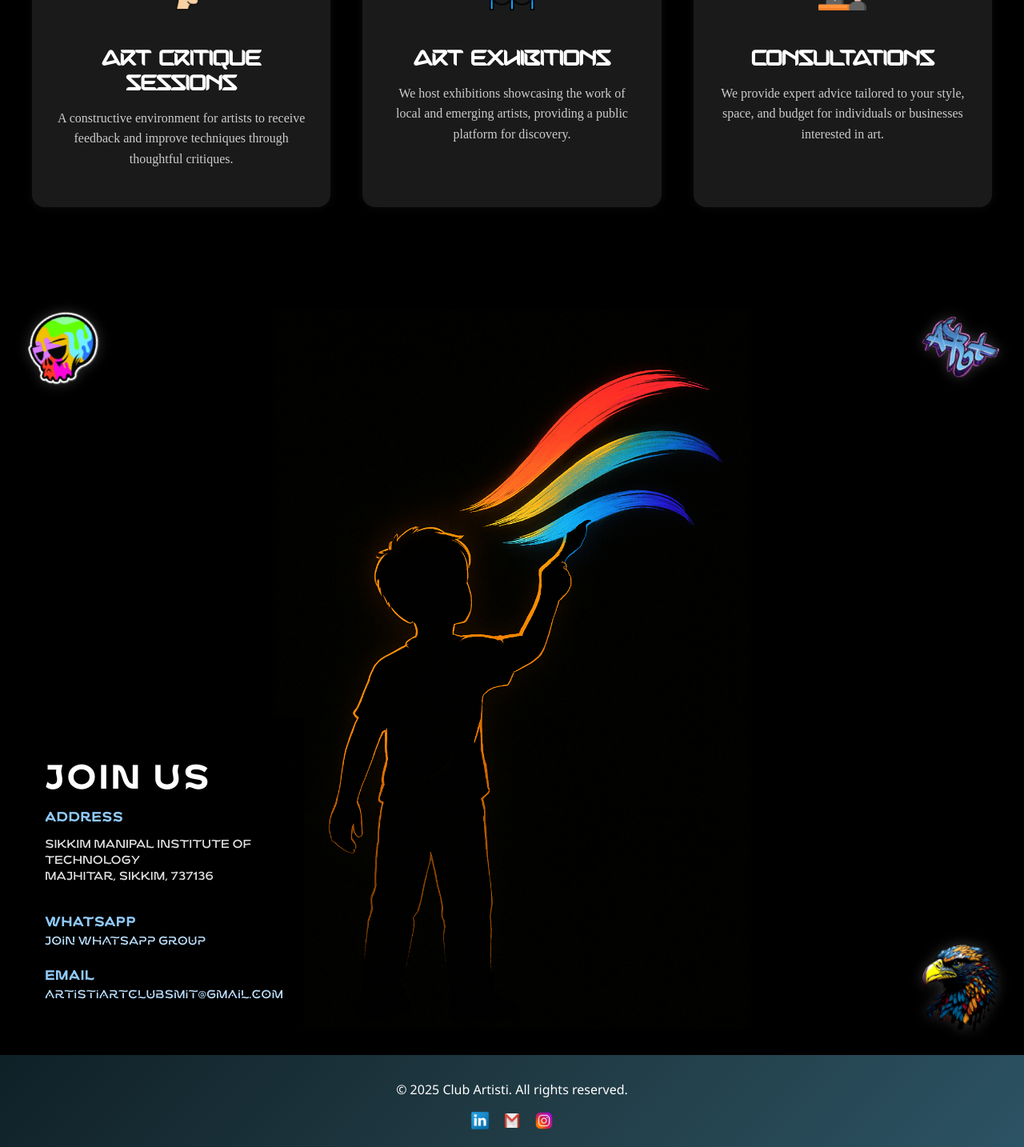
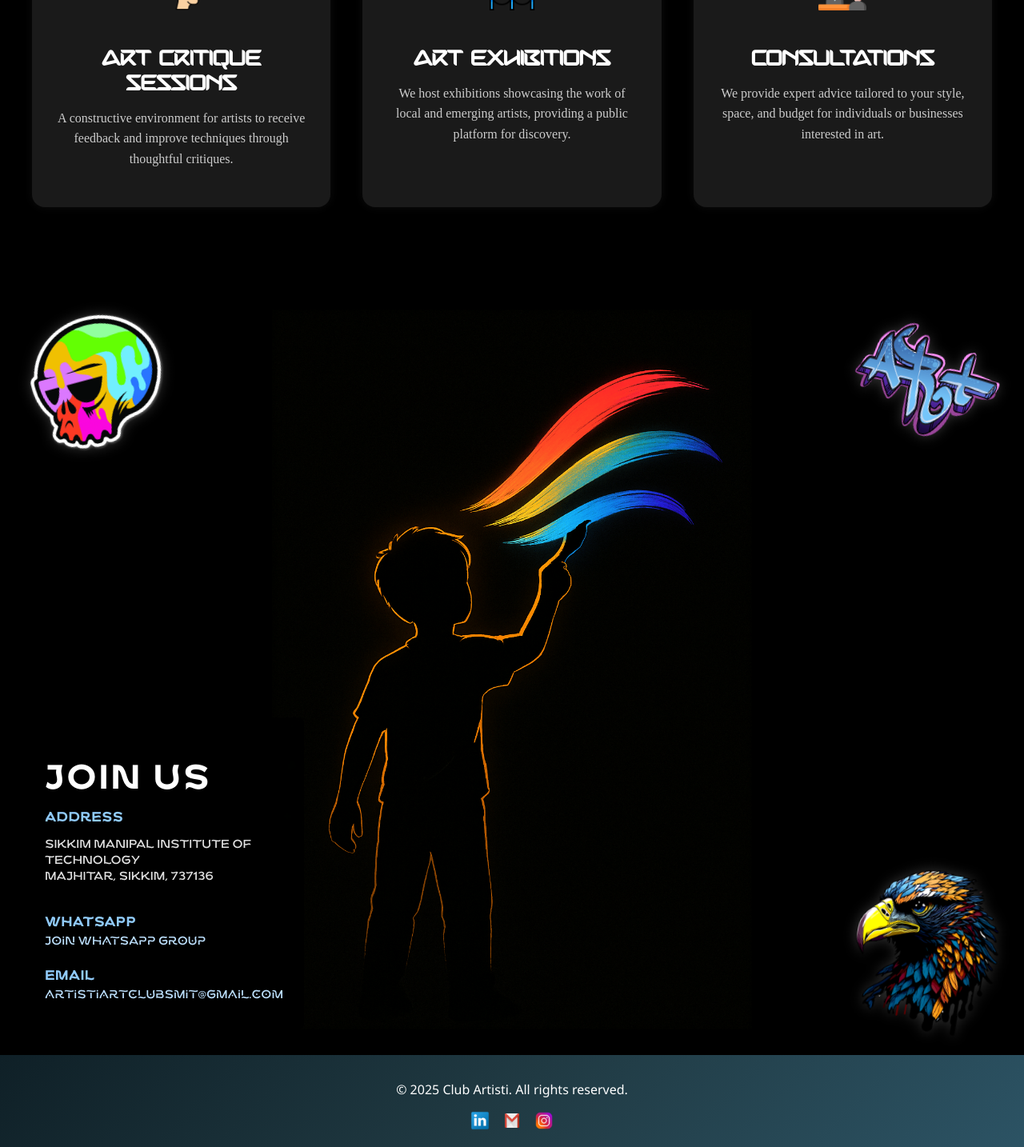
Before and after one commit to suneater003/artisti-new, a React (Create React App) app: page / in a window 1280 px wide. Shown: the part 2287-3721 px from the top of the page at 80% size. Built offline with nearby package versions, Linux system fonts and the light colour scheme; no server answers.

Commit message:
Update joinus.css

```diff
--- a/src/pages/joinus.css
+++ b/src/pages/joinus.css
@@ -27,21 +27,21 @@
   .top-left {
     top: 2rem;
     left: 2rem;
-      width:12vh;
+
     transform: rotate(-15deg) translateY(20px);
   }
 
   .top-right {
     top: 2rem;
     right: 2rem;
-      width:12vh;
+
     transform: rotate(15deg) translateY(20px);
   }
 
   .bottom-right {
     bottom: 2rem;
     right: 2rem;
-      width:12vh;
+
     transform: rotate(10deg) translateY(20px);
   }
 
```
